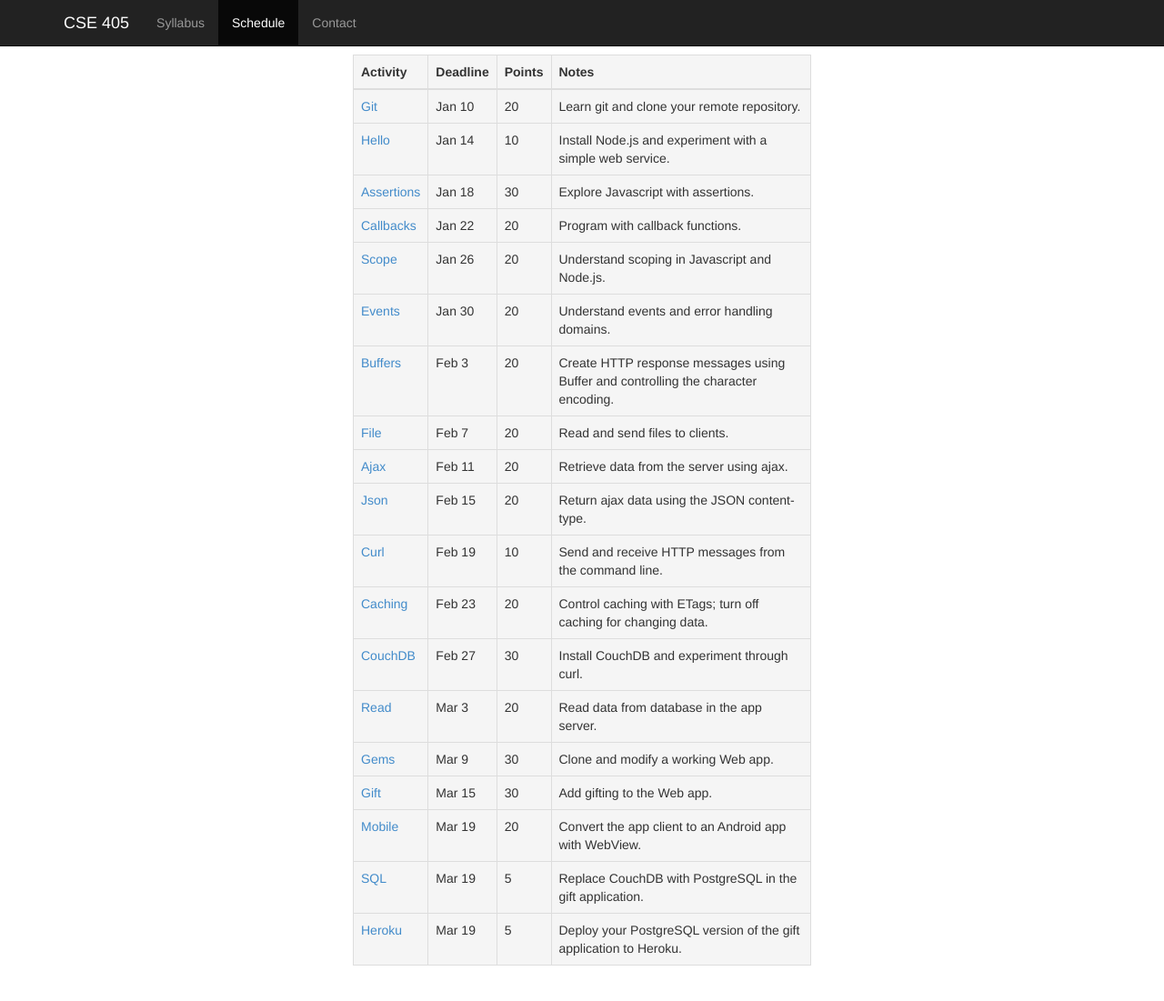
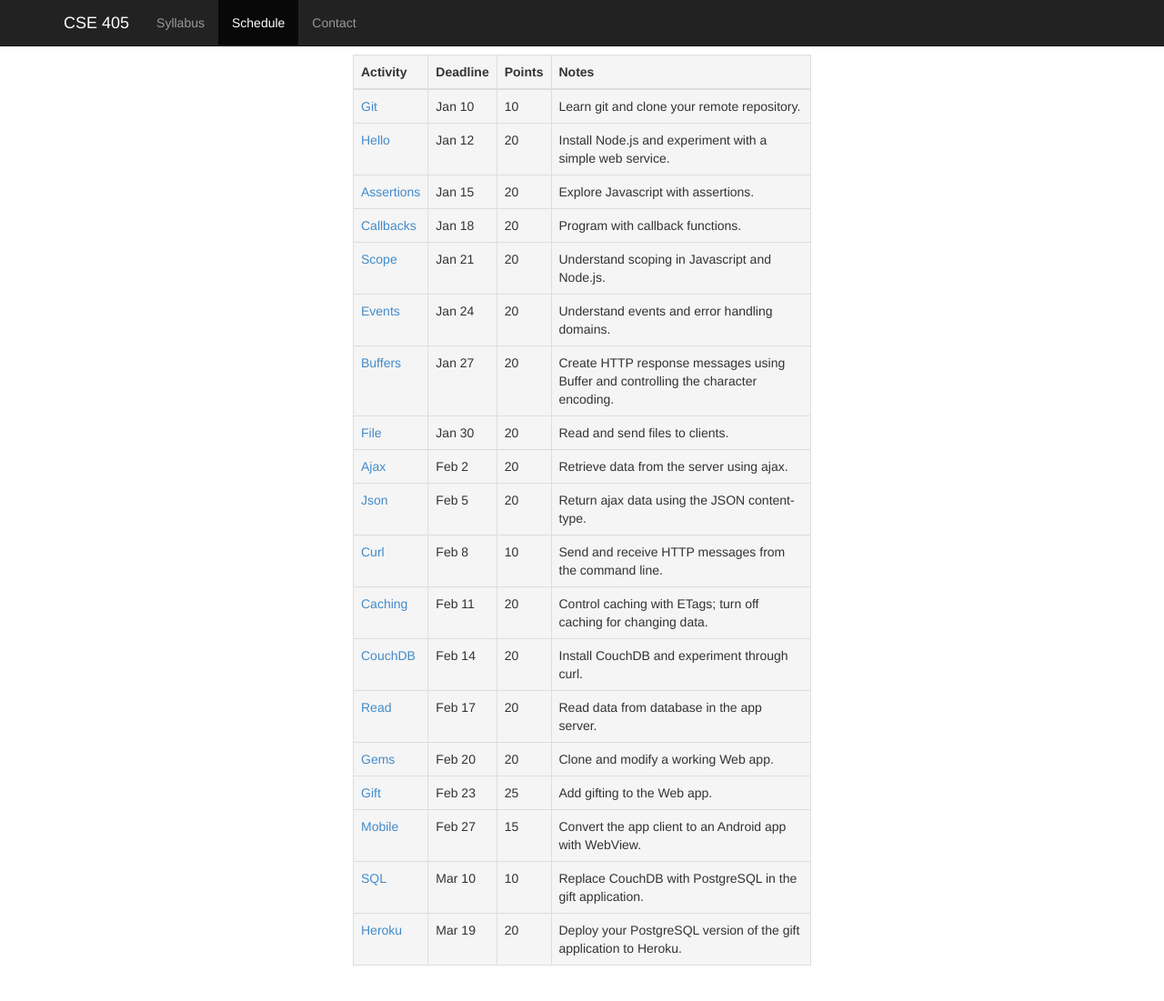
Before and after one commit to csusbdt/405-2014, a Jekyll site: the page built from schedule.html, in a window 1280 px wide and 1112 px high. Shown: the top 1101 px of the window at 91% size. Built offline with Jekyll 4.4.1, drawn with Linux system fonts in a browser that asks for light colours; nearby versions of some CDN libraries.

Commit message:
schedule adjustment

```diff
--- a/schedule.html
+++ b/schedule.html
@@ -28,116 +28,116 @@ title: CSE 405
       <tr>
         <td><a href="assignments/git.html">Git</a></td>
         <td>Jan 10</td>
-        <td>20</td>
+        <td>10</td>
         <td>Learn git and clone your remote repository.</td>
       </tr>
       <tr>
         <td><a href="assignments/hello.html">Hello</a></td>
-        <td>Jan 14</td>
-        <td>10</td>
+        <td>Jan 12</td>
+        <td>20</td>
         <td>Install Node.js and experiment with a simple web service.</td>
       </tr>
       <tr>
         <td><a href="assignments/assert.html">Assertions</a></td>
-        <td>Jan 18</td>
-        <td>30</td>
+        <td>Jan 15</td>
+        <td>20</td>
         <td>Explore Javascript with assertions.</td>
       </tr>
       <tr>
         <td><a href="assignments/cb.html">Callbacks</a></td>
-        <td>Jan 22</td>
+        <td>Jan 18</td>
         <td>20</td>
         <td>Program with callback functions.</td>
       </tr>
       <tr>
         <td><a href="assignments/scope.html">Scope</a></td>
-        <td>Jan 26</td>
+        <td>Jan 21</td>
         <td>20</td>
         <td>Understand scoping in Javascript and Node.js.</td>
       </tr>
       <tr>
         <td><a href="assignments/event.html">Events</a></td>
-        <td>Jan 30</td>
+        <td>Jan 24</td>
         <td>20</td>
         <td>Understand events and error handling domains.</td>
       </tr>
       <tr>
         <td><a href="assignments/buf.html">Buffers</a></td>
-        <td>Feb 3</td>
+        <td>Jan 27</td>
         <td>20</td>
         <td>Create HTTP response messages using Buffer
             and controlling the character encoding.</td>
       </tr>
       <tr>
         <td><a href="assignments/file.html">File</a></td>
-        <td>Feb 7</td>
+        <td>Jan 30</td>
         <td>20</td>
         <td>Read and send files to clients.</td>
       </tr>
       <tr>
         <td><a href="assignments/ajax.html">Ajax</a></td>
-        <td>Feb 11</td>
+        <td>Feb 2</td>
         <td>20</td>
         <td>Retrieve data from the server using ajax.</td>
       </tr>
       <tr>
         <td><a href="assignments/json.html">Json</a></td>
-        <td>Feb 15</td>
+        <td>Feb 5</td>
         <td>20</td>
         <td>Return ajax data using the JSON content-type.</td>
       </tr>
       <tr>
         <td><a href="assignments/curl.html">Curl</a></td>
-        <td>Feb 19</td>
+        <td>Feb 8</td>
         <td>10</td>
         <td>Send and receive HTTP messages from the command line.</td>
       </tr>
       <tr>
         <td><a href="assignments/cache.html">Caching</a></td>
-        <td>Feb 23</td>
+        <td>Feb 11</td>
         <td>20</td>
         <td>Control caching with ETags; turn off caching for changing data.</td>
       </tr>
       <tr>
         <td><a href="assignments/couch.html">CouchDB</a></td>
-        <td>Feb 27</td>
-        <td>30</td>
+        <td>Feb 14</td>
+        <td>20</td>
         <td>Install CouchDB and experiment through curl.</td>
       </tr>
       <tr>
         <td><a href="assignments/read.html">Read</a></td>
-        <td>Mar 3</td>
+        <td>Feb 17</td>
         <td>20</td>
         <td>Read data from database in the app server.</td>
       </tr>
       <tr>
         <td><a href="assignments/gems.html">Gems</a></td>
-        <td>Mar 9</td>
-        <td>30</td>
+        <td>Feb 20</td>
+        <td>20</td>
         <td>Clone and modify a working Web app.</td>
       </tr>
       <tr>
         <td><a href="assignments/gift.html">Gift</a></td>
-        <td>Mar 15</td>
-        <td>30</td>
+        <td>Feb 23</td>
+        <td>25</td>
         <td>Add gifting to the Web app.</td>
       </tr>
       <tr>
         <td><a href="assignments/mobile.html">Mobile</a></td>
-        <td>Mar 19</td>
-        <td>20</td>
+        <td>Feb 27</td>
+        <td>15</td>
         <td>Convert the app client to an Android app with WebView.</td>
       </tr>
       <tr>
         <td><a href="assignments/psql.html">SQL</a></td>
-        <td>Mar 19</td>
-        <td>5</td>
+        <td>Mar 10</td>
+        <td>10</td>
         <td>Replace CouchDB with PostgreSQL in the gift application.</td>
       </tr>
       <tr>
         <td><a href="assignments/heroku.html">Heroku</a></td>
         <td>Mar 19</td>
-        <td>5</td>
+        <td>20</td>
         <td>Deploy your PostgreSQL version of the gift application to Heroku.</td>
       </tr>
     </tbody>
```
